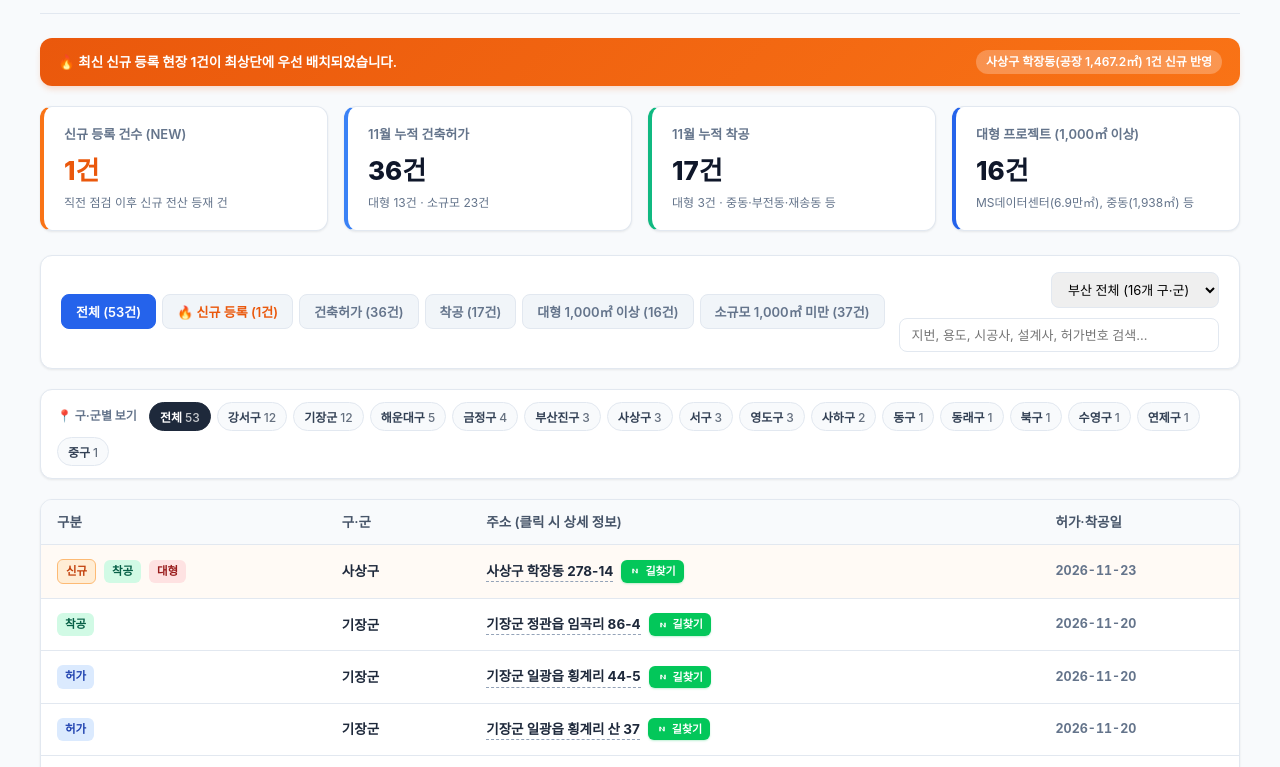
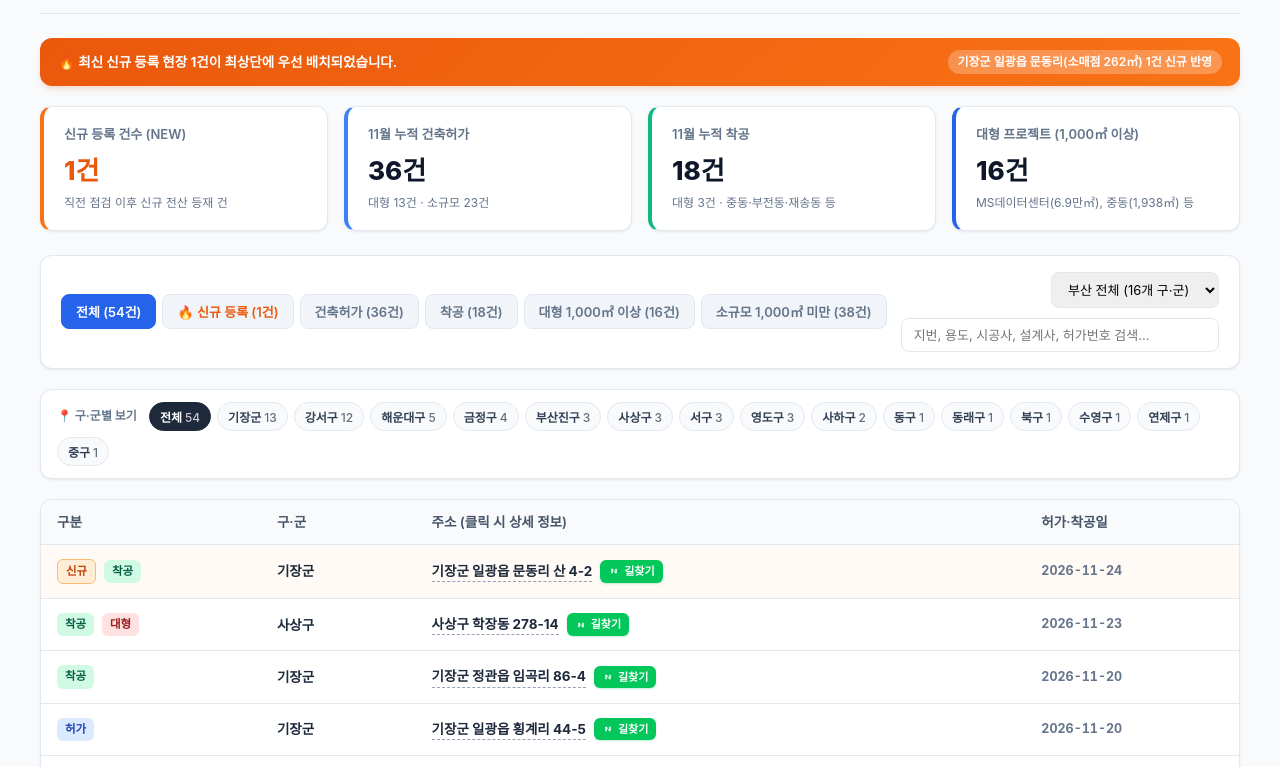
Before and after one commit to dy-109/busan-building-permits, a plain HTML site: page index.html in a window 1280 px wide. Shown: the part 84-851 px from the top of the page. Drawn offline with nearby package versions, Linux system fonts and the light colour scheme.

Commit message:
Update dashboard 2026-11-24

```diff
--- a/index.html
+++ b/index.html
@@ -221,19 +221,19 @@
         <p class="header-sub" style="color: var(--text-muted); font-size: 14px; margin-top: 4px;">세움터 실시간 연동 · 신규 등록 최상단 우선 정렬 · 네이버 지도 길찾기 연동</p>
       </div>
       <div class="last-updated">
-        기준: 2026.11.01 ~ 11.23 (매일 아침 08:30 갱신)
+        기준: 2026.11.01 ~ 11.24 (매일 아침 08:30 갱신)
       </div>
     </header>
 
     <!-- New Items Banner -->
     <div class="new-banner" id="new-items-banner">
       <div>🔥 <strong>최신 신규 등록 현장 1건</strong>이 최상단에 우선 배치되었습니다.</div>
-      <div class="new-banner-chip">사상구 학장동(공장 1,467.2㎡) 1건 신규 반영</div>
+      <div class="new-banner-chip">기장군 일광읍 문동리(소매점 262㎡) 1건 신규 반영</div>
     </div>
 
     <!-- Mobile KPI Toggle -->
     <button class="kpi-toggle-btn" id="kpi-toggle-btn" onclick="toggleKpi()">
-      <span>📊 11월 현황 요약 (전체 53 · 허가 36 · 착공 17)</span>
+      <span>📊 11월 현황 요약 (전체 54 · 허가 36 · 착공 18)</span>
       <span id="kpi-toggle-arrow">▾</span>
     </button>
 
@@ -251,7 +251,7 @@
       </div>
       <div class="kpi-card stc">
         <div class="kpi-title">11월 누적 착공</div>
-        <div class="kpi-value" id="kpi-stc-count">17건</div>
+        <div class="kpi-value" id="kpi-stc-count">18건</div>
         <div class="kpi-desc">대형 3건 · 중동·부전동·재송동 등</div>
       </div>
       <div class="kpi-card highlight">
@@ -264,12 +264,12 @@
     <!-- Filter & Search Controls -->
     <div class="controls-card">
       <div class="filter-tabs" id="tab-group">
-        <button class="tab-btn active" data-filter="all">전체 (53건)</button>
+        <button class="tab-btn active" data-filter="all">전체 (54건)</button>
         <button class="tab-btn tab-new" data-filter="new" style="color: #ea580c;">🔥 신규 등록 (1건)</button>
         <button class="tab-btn" data-filter="pms">건축허가 (36건)</button>
-        <button class="tab-btn" data-filter="stc">착공 (17건)</button>
+        <button class="tab-btn" data-filter="stc">착공 (18건)</button>
         <button class="tab-btn" data-filter="large">대형 1,000㎡ 이상 (16건)</button>
-        <button class="tab-btn" data-filter="small">소규모 1,000㎡ 미만 (37건)</button>
+        <button class="tab-btn" data-filter="small">소규모 1,000㎡ 미만 (38건)</button>
       </div>
       <div class="search-group">
         <select class="select-input" id="sigungu-select">
@@ -369,6 +369,25 @@
     const DATA = [
       {
             "type": "착공",
+            "sigungu": "기장군",
+            "loc": "부산광역시 기장군 일광읍 문동리 산 4-2",
+            "bldNm": "일광읍 문동리 신축착공(소매점)",
+            "pmsno": "2025-건축과-신축허가-56",
+            "date": "2026-11-24",
+            "purps": "제1종근린생활시설(소매점)",
+            "area": 262.0,
+            "floors": "",
+            "strct": "",
+            "isLarge": false,
+            "lat": 35.3111810416376,
+            "lng": 129.259322376776,
+            "isNew": true,
+            "builder": "",
+            "designer": "",
+            "supervisor": ""
+      },
+      {
+            "type": "착공",
             "sigungu": "사상구",
             "loc": "부산광역시 사상구 학장동 278-14",
             "bldNm": "학장동 278-14 공장 신축(착공예정)",
@@ -381,7 +400,7 @@
             "isLarge": true,
             "lat": 35.1451257374379,
             "lng": 128.991045871006,
-            "isNew": true,
+            "isNew": false,
             "builder": "",
             "designer": "주식회사에이원건축사사무소",
             "supervisor": ""
```
